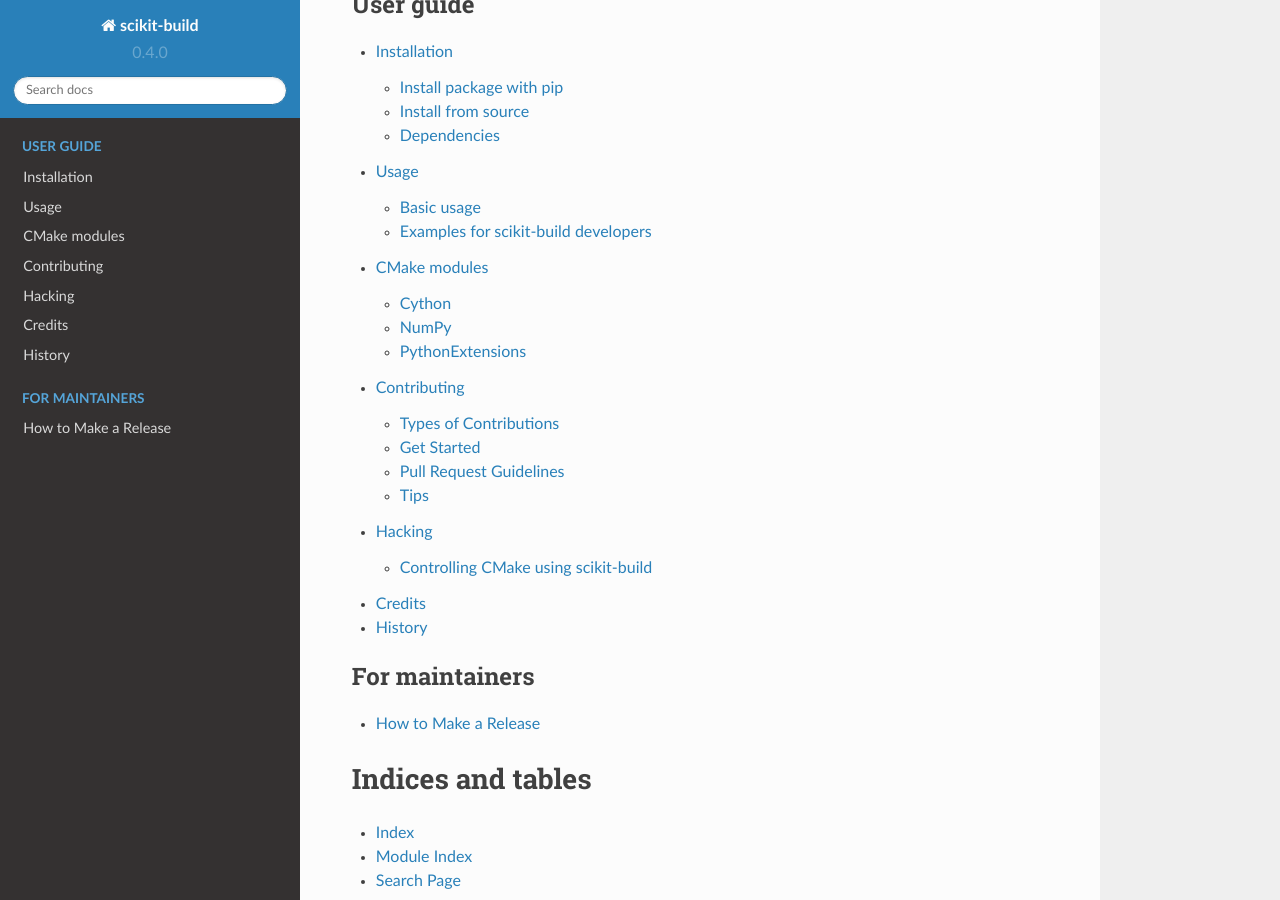
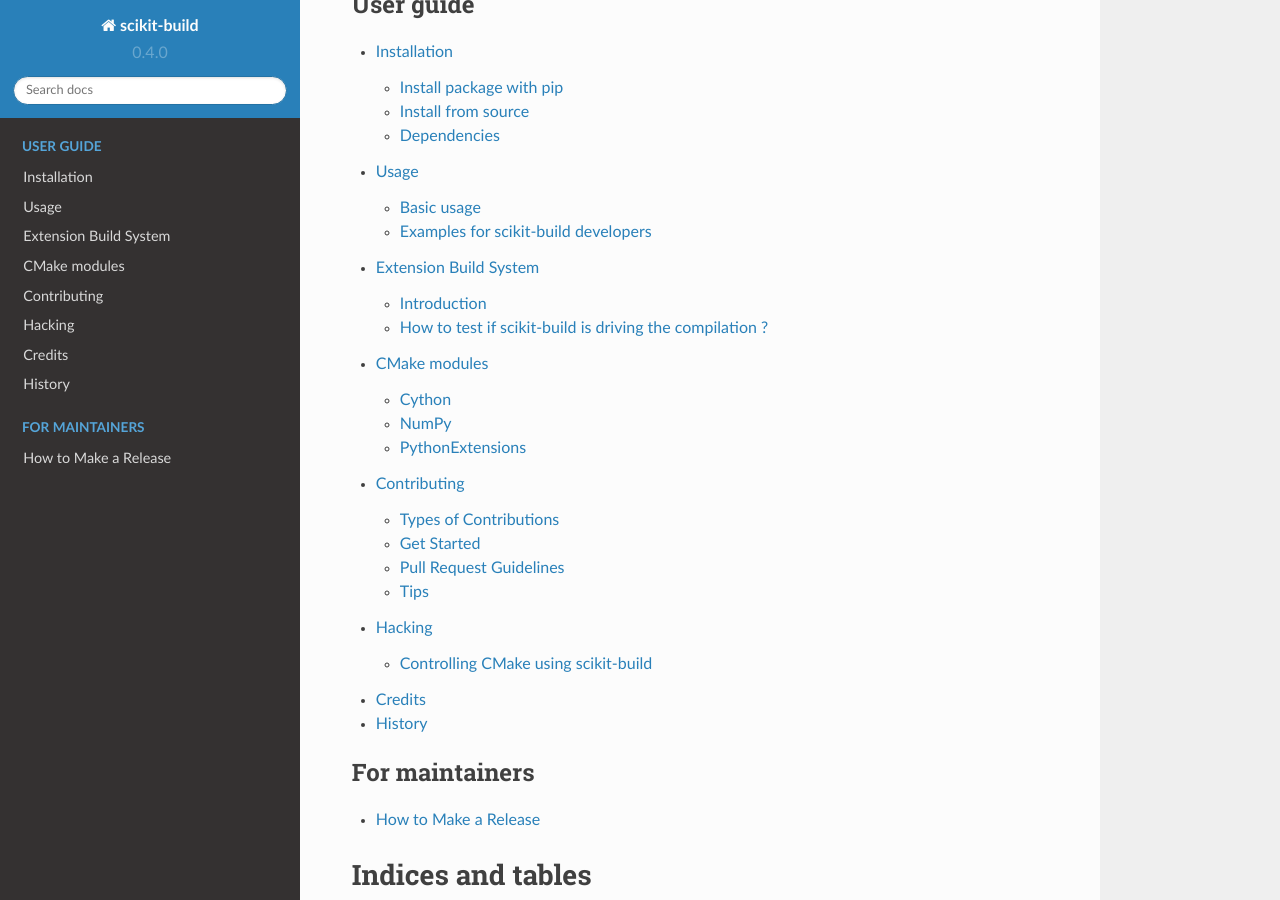
Before and after one commit to scikit-build/scikit-build, a Sphinx documentation site: the page built from docs/index.rst, in a window 1280 px wide and 900 px high, scrolled down 384 px. Built offline with Sphinx 7.4.7 and the Read the Docs theme 2.0.0, drawn with Linux system fonts in a browser that asks for light colours; some of the changed lines change nothing that is shown.

Commit message:
docs: Add inital version of "extension_build_system" documentation
[ci skip]

Co-authored-by: Matt McCormick <matt.mccormick@kitware.com>

```diff
--- /dev/null
+++ b/docs/extension_build_system.rst
@@ -0,0 +1,28 @@
+======================
+Extension Build System
+======================
+
+
+Introduction
+------------
+
+By default, scikit-build looks in the project top-level directory for a
+file named ``CMakeLists.txt``. It will then invoke ``cmake`` executable
+specifying a generator matching the python being used.
+
+Indeed, each CPython version is associated with an official compiler. By
+default, scikit-build will automatically select the compiler, associated
+C runtime, and build flags matching the official recommendations:
+
+
+How to test if scikit-build is driving the compilation ?
+--------------------------------------------------------
+
+To support the case of code base being built as both a standalone project
+and a python wheel, it is possible to test for the variable ``SKBUILD``:
+
+.. code-block:: cmake
+
+    if(SKBUILD)
+      message(STATUS "The project is built using scikit-build")
+    endif()
--- a/docs/index.rst
+++ b/docs/index.rst
@@ -24,6 +24,7 @@
 
    installation
    usage
+   extension_build_system
    cmake-modules
    contributing
    hacking
```
